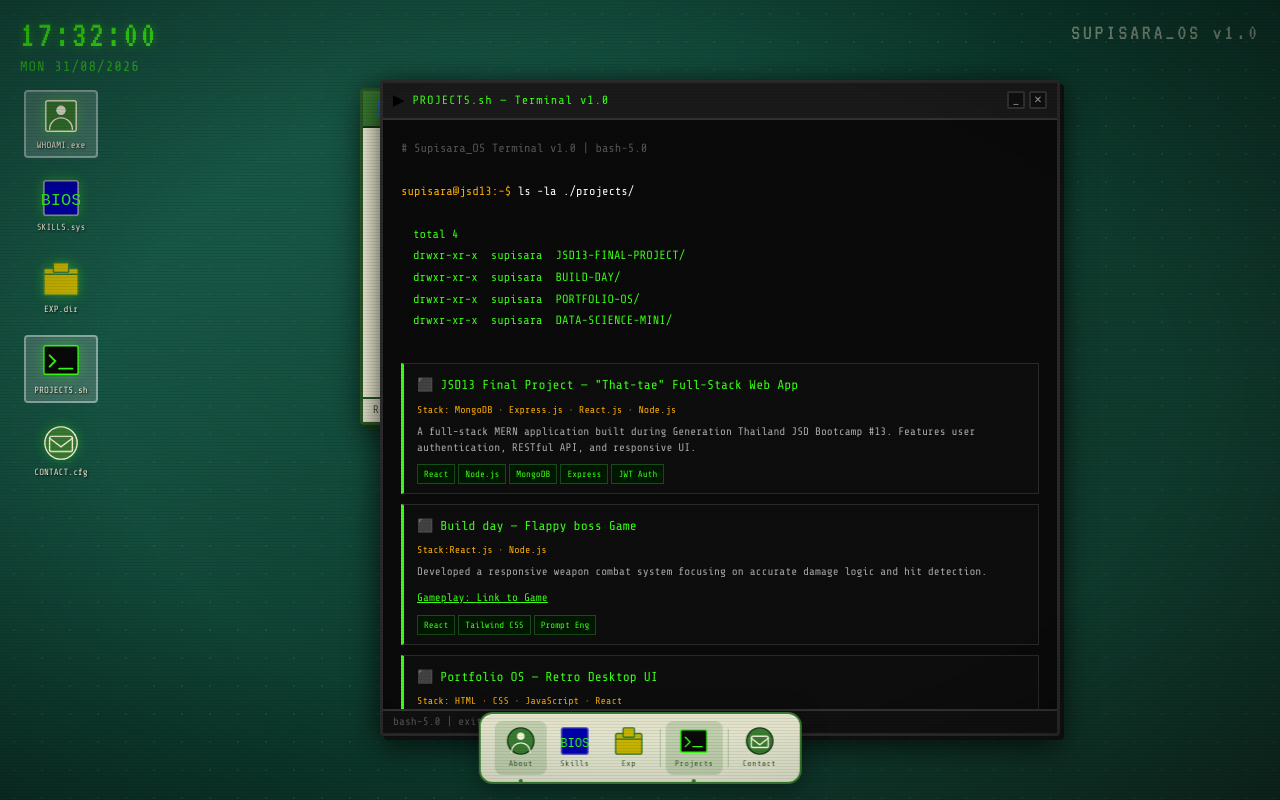
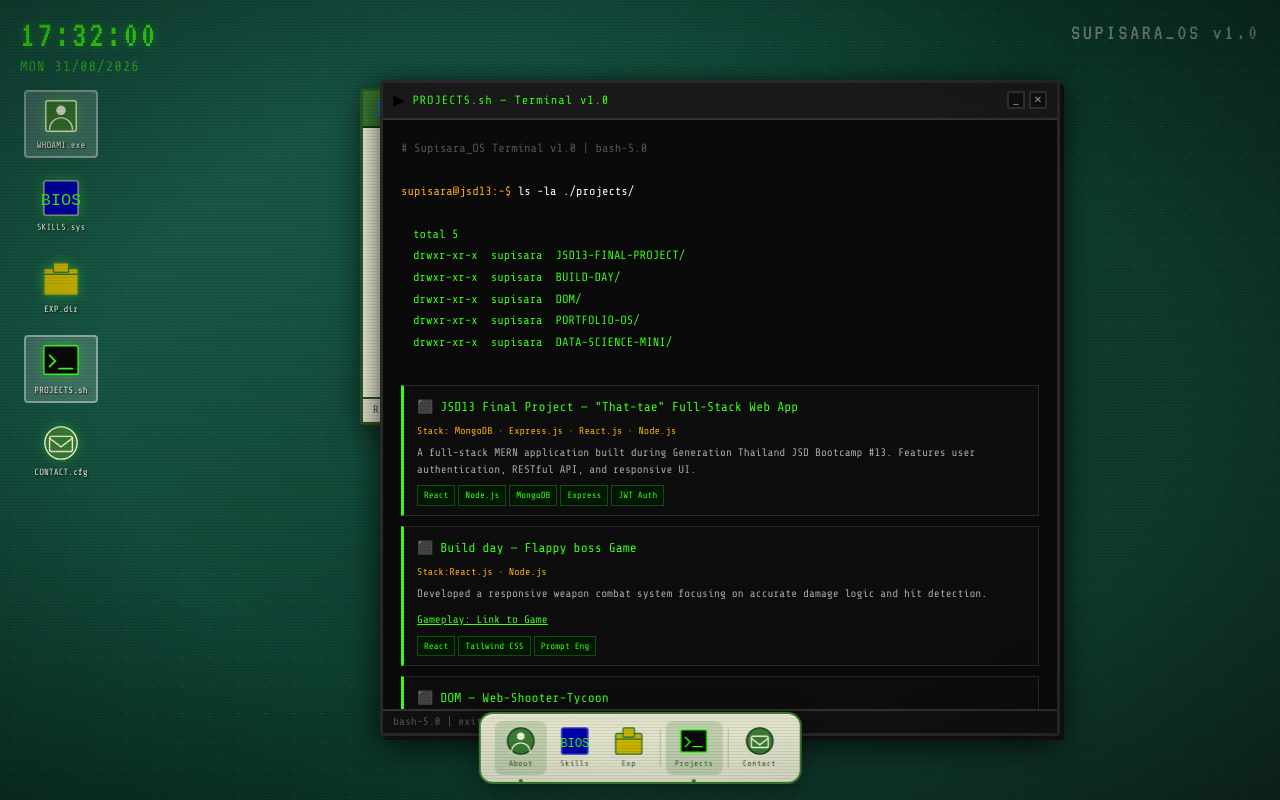
Before and after one commit to kydenSp/portfolio_assessment, a React (Vite) app: page / in a window 1280 px wide. Both pictures are taken after a click on the element "PROJECTS.sh". Built offline with nearby package versions, Linux system fonts and the light colour scheme.

Commit message:
Spiderman

```diff
--- a/src/components/TerminalWindow.jsx
+++ b/src/components/TerminalWindow.jsx
@@ -13,6 +13,17 @@ const PROJECTS = [
     Gameplay: (
     <>
       <a href="https://group4-build-day.vercel.app/">Link to Game</a>
+    </>
+  ),
+  },
+   {
+    title: '⬛ DOM — Web-Shooter-Tycoon',
+    stack: 'Html · CSS · JavaScript',
+    desc: 'Spider LAB: An interactive idle clicker game built with JavaScript to showcase dynamic DOM manipulation, game logic implementation, and real-time UI updates.',
+    tags: ['DOM', 'Click'],
+    Gameplay: (
+    <>
+      <a href="https://web-shooter-tycoon-clicker.vercel.app/">Link to Game</a>
     </>
   ),
   },
```
